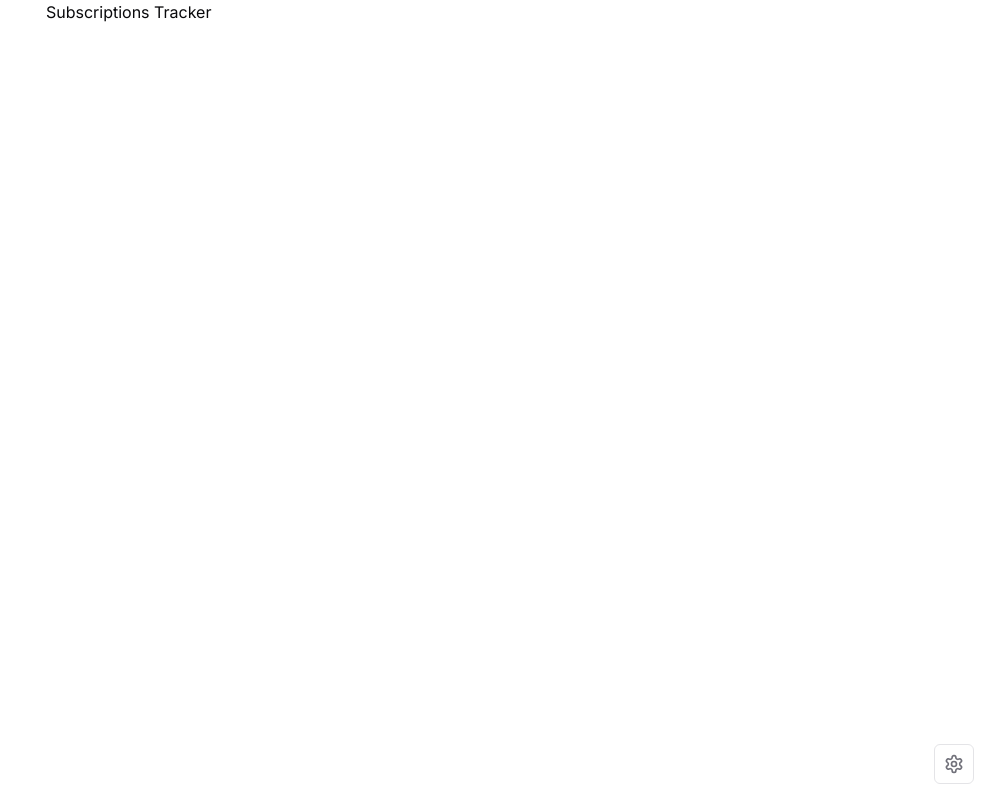
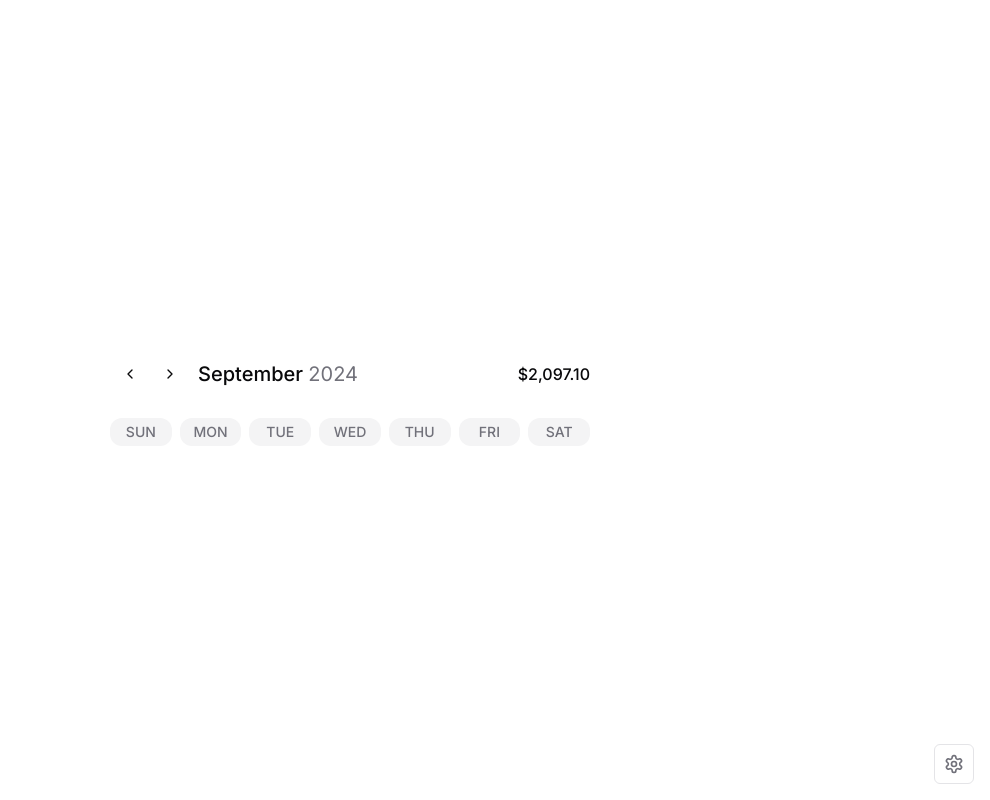
Before and after one commit to itsnitinr/subtrackt, a Next.js app: page / in a window 1280 px wide. Shown: the whole page, without its empty margins (290-1280 px from the left). Built offline with nearby package versions, Linux system fonts and the light colour scheme.

Commit message:
build header and days initial ui

```diff
--- a/app/layout.tsx
+++ b/app/layout.tsx
@@ -22,7 +22,7 @@ export default function RootLayout({
     <html lang="en">
       <body className={`${inter.className} antialiased bg-background`}>
         <ThemeProvider attribute="class" defaultTheme="system" enableSystem>
-          <main className="h-full max-w-screen-sm mx-auto px-4">
+          <main className="h-full max-w-lg mx-auto px-4">
             {children}
             <div className="absolute right-4 bottom-4">
               <SettingsMenu />
--- a/app/page.tsx
+++ b/app/page.tsx
@@ -1,5 +1,17 @@
+import { DayPill } from '@/components/day-pill';
+import { MonthSwitcher } from '@/components/month-switcher';
+
 const Home = () => {
-  return <div>Subscriptions Tracker</div>;
+  return (
+    <div className="h-full flex flex-col justify-center gap-6">
+      <MonthSwitcher />
+      <div className="grid grid-cols-7 gap-2">
+        {['Sun', 'Mon', 'Tue', 'Wed', 'Thu', 'Fri', 'Sat'].map((day) => (
+          <DayPill key={day}>{day}</DayPill>
+        ))}
+      </div>
+    </div>
+  );
 };
 
 export default Home;
--- /dev/null
+++ b/components/day-pill.tsx
@@ -0,0 +1,11 @@
+interface DayPillProps {
+  children: React.ReactNode;
+}
+
+export const DayPill = ({ children }: DayPillProps) => {
+  return (
+    <div className="bg-secondary rounded-xl px-2 py-1 text-center uppercase text-sm text-muted-foreground font-medium">
+      {children}
+    </div>
+  );
+};
--- /dev/null
+++ b/components/month-switcher.tsx
@@ -0,0 +1,25 @@
+import { ChevronLeft, ChevronRight } from 'lucide-react';
+
+import { Button } from '@/components/ui/button';
+
+export const MonthSwitcher = () => {
+  return (
+    <header className="flex items-center justify-between">
+      <div className="flex items-center gap-2">
+        <div>
+          <Button variant="ghost" size="icon">
+            <ChevronLeft className="size-4" />
+          </Button>
+          <Button variant="ghost" size="icon">
+            <ChevronRight className="size-4" />
+          </Button>
+        </div>
+        <h2 className="text-xl font-medium">
+          September{' '}
+          <span className="text-muted-foreground font-normal">2024</span>
+        </h2>
+      </div>
+      <p className="font-medium">$2,097.10</p>
+    </header>
+  );
+};
```
